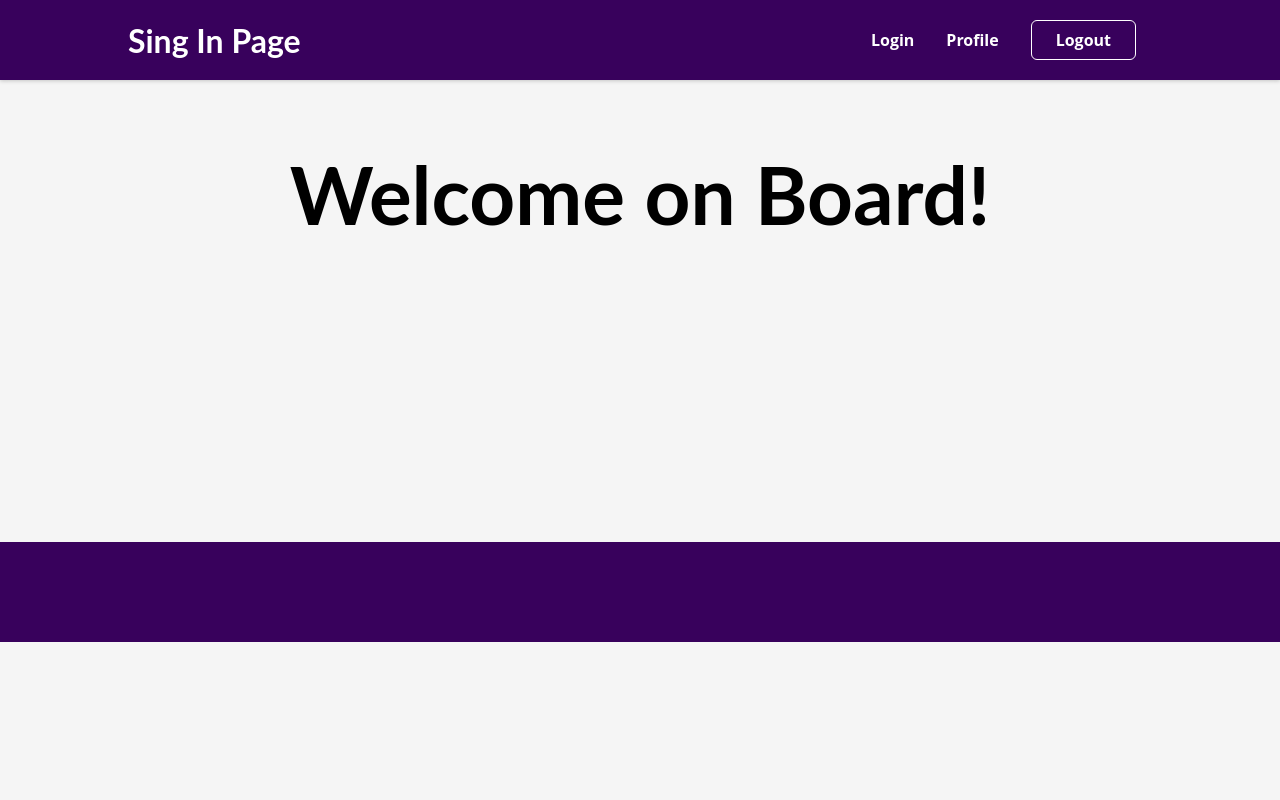
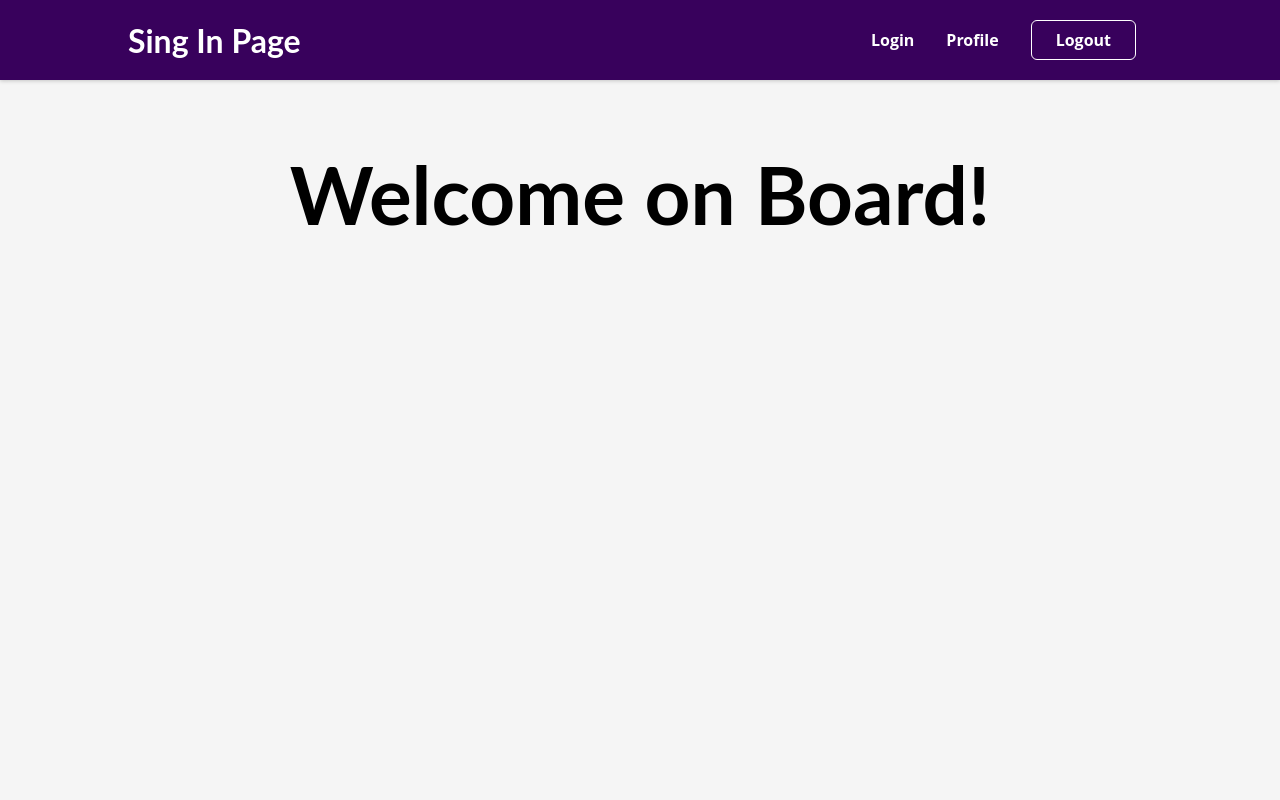
Before and after one commit to MahsumaRezai/Single__Page__LogIn, a React (Create React App) app: page / in a window 1280 px wide. Shown: the top 800 px of the page. Built offline with nearby package versions, Linux system fonts and the light colour scheme.

Commit message:
last commit for porject

```diff
--- a/src/components/Layout/Layout.js
+++ b/src/components/Layout/Layout.js
@@ -1,14 +1,12 @@
 import { Fragment } from 'react';
 
 import MainNavigation from './MainNavigation';
-import Footer from '../StartingPage/Footer';
 
 const Layout = (props) => {
   return (
     <Fragment>
       <MainNavigation />
       <main>{props.children}</main>
-      <Footer/>
     </Fragment>
   );
 };
--- a/src/components/StartingPage/StartingPageContent.js
+++ b/src/components/StartingPage/StartingPageContent.js
@@ -1,11 +1,9 @@
-import Footer from './Footer';
 import classes from './StartingPageContent.module.css';
 
 const StartingPageContent = () => {
   return (
     <section className={classes.starting}>
       <h1>Welcome on Board!</h1>
-      <Footer/>
     </section>
   );
 };
```
